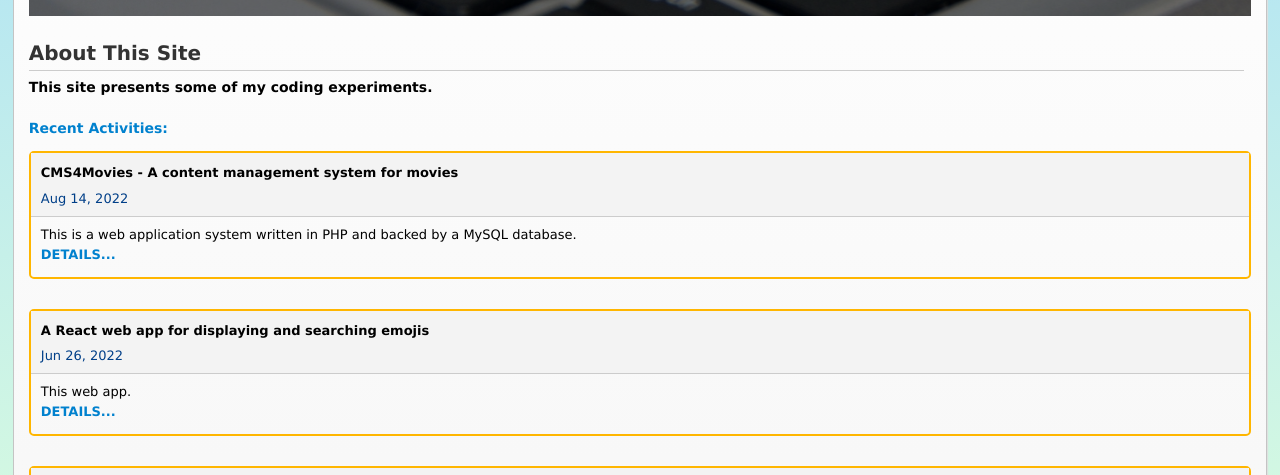
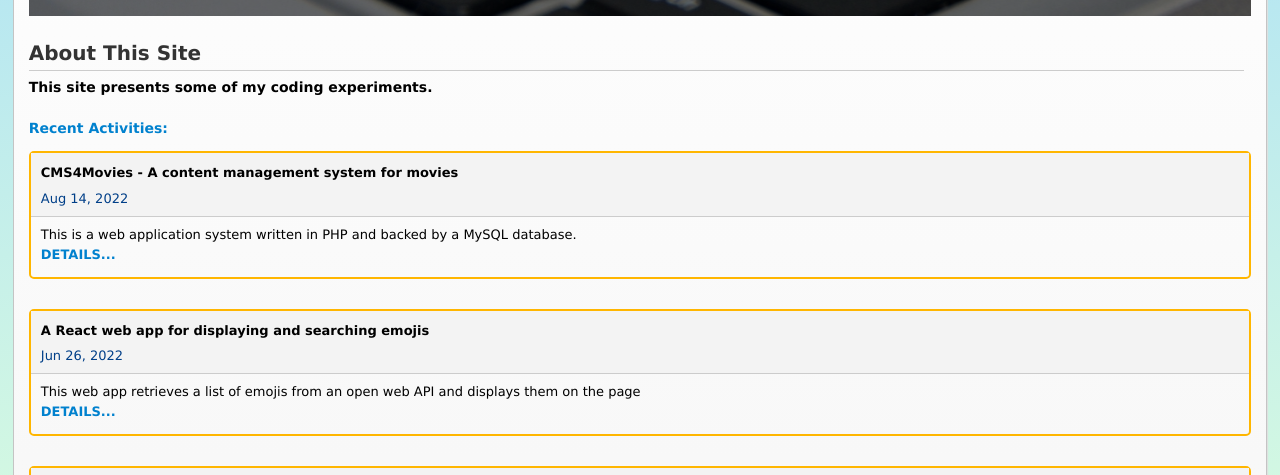
Before and after one commit to kevinlau228/kevinlau228.github.io, a plain HTML site: page index.html in a window 1280 px wide. Shown: the part 300-775 px from the top of the page. Drawn offline with Linux system fonts and the light colour scheme.

Commit message:
Updated HTML pages

```diff
--- a/index.html
+++ b/index.html
@@ -54,7 +54,7 @@
                             <p class="exp_date">Jun 26, 2022</p>
                         </div>
                         <div class="exp_desc">
-                            <p>This web app.</p>
+                            <p>This web app retrieves a list of emojis from an open web API and displays them on the page</p>
                             <p><a class="details" href="experiments.html#exp_react_emojis">DETAILS...</a></p>
                         </div>
                     </section>
```
Also changed, not shown: experiments.html (+1 -1 lines).
